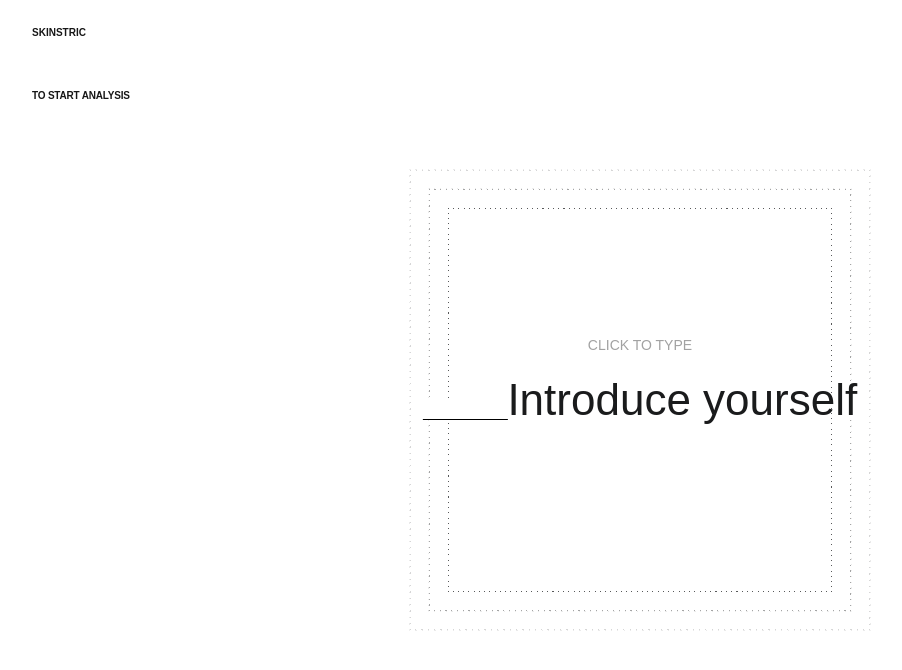
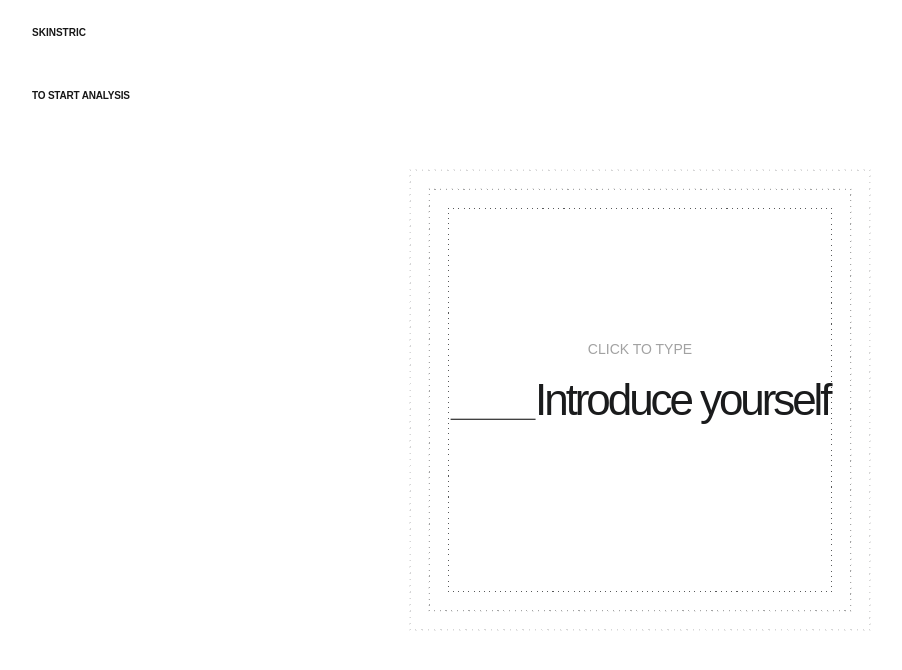
Before and after one commit to victor-alvescv/test-skinstric, a Next.js app: page /introduction in a window 1280 px wide. Shown: the top 670 px of the page, without its empty margins (0-902 px from the left). Built offline with nearby package versions, Linux system fonts and the light colour scheme.

Commit message:
Label update

```diff
--- a/app/(pages)/introduction/page.js
+++ b/app/(pages)/introduction/page.js
@@ -45,7 +45,7 @@ function Introduction() {
                         "calc((var(--introduction-form-label-symbols, 15) - 5.5)* 1ch)",
                     }}
                   />
-                  <label className="text-center text-[#1a1b1c] " style={{ fontSize: "clamp(44px, 12px + 2.5vw, 60px)" }}>Introduce yourself</label>
+                  <label className="text-center text-[#1a1b1c] tracking-[-.07em] leading-[1.33]" style={{ fontSize: "clamp(44px, 12px + 2.5vw, 60px)" }}>Introduce yourself</label>
                 </div>
               </form>
             </div>
```
